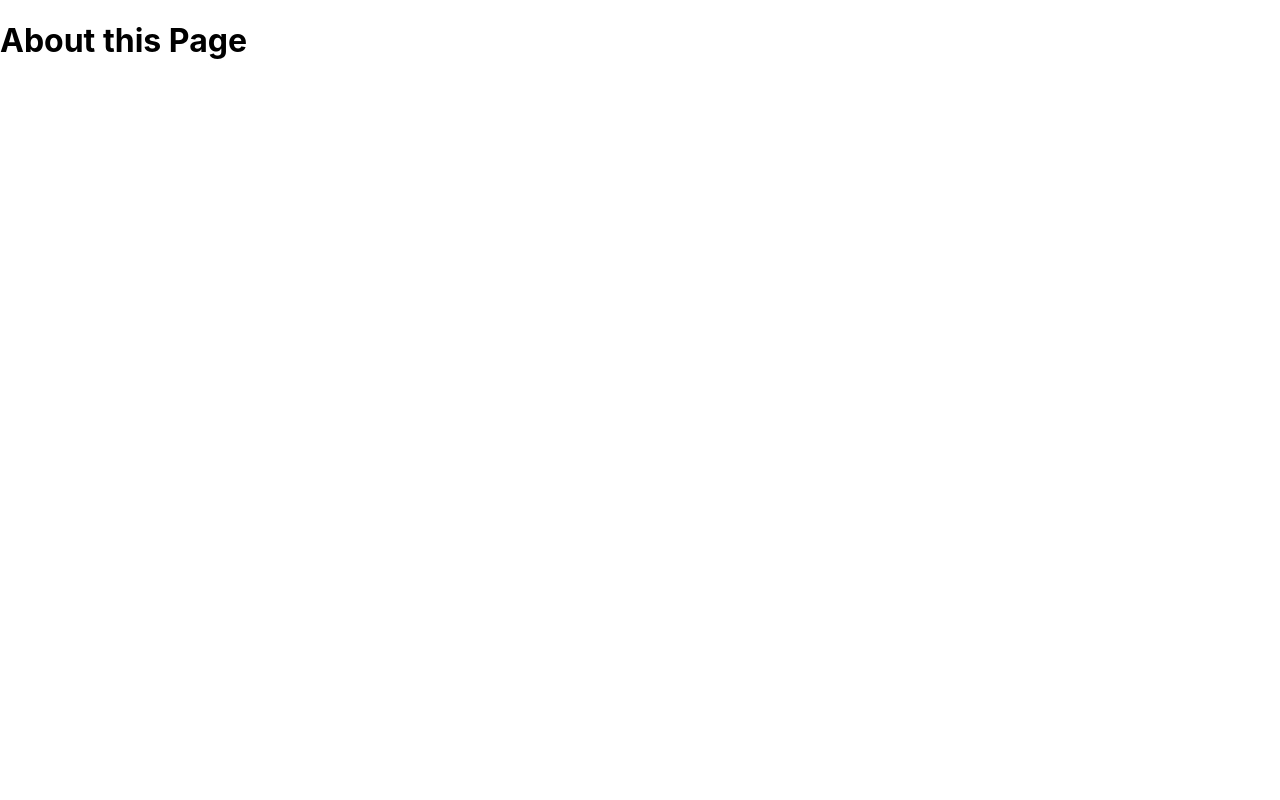
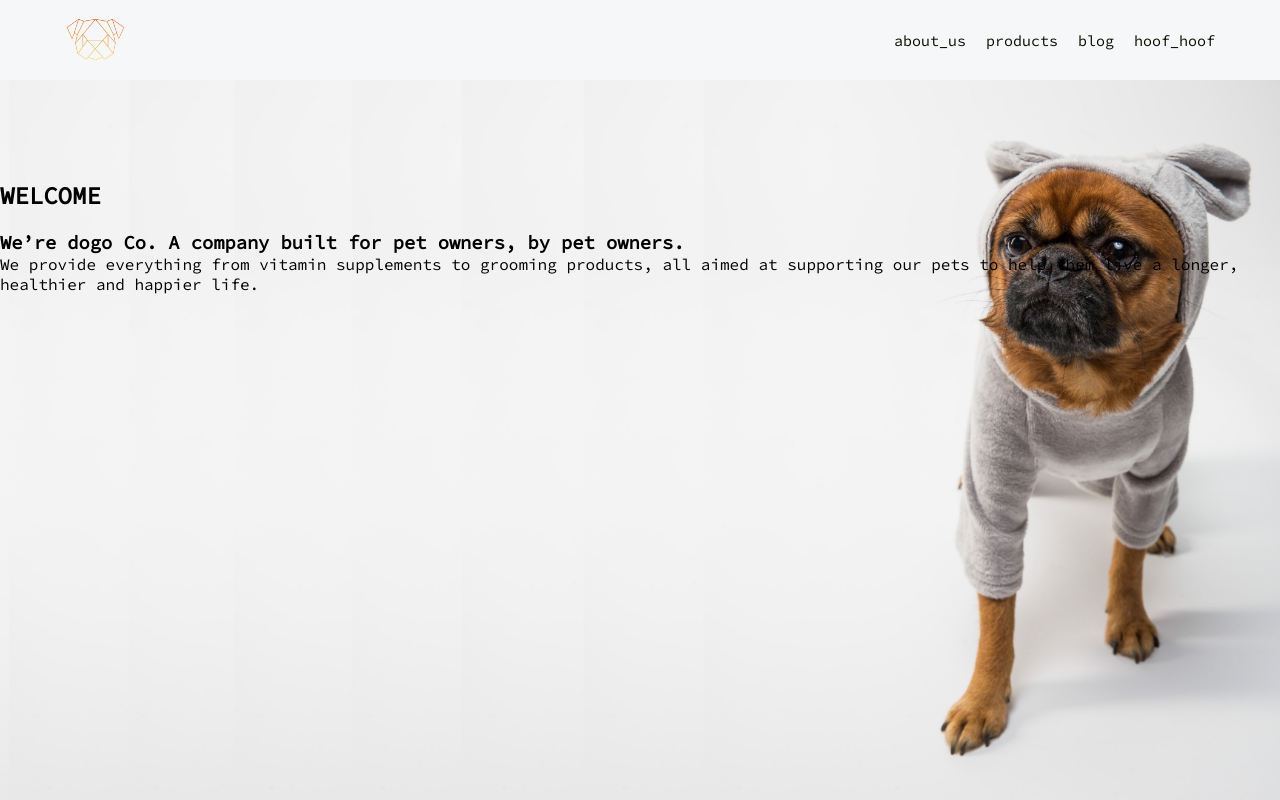
Before and after one commit to lsmucassi/nextjs-dado, a Next.js app: page /about in a window 1280 px wide. Shown: the top 800 px of the page. Built offline with nearby package versions, Linux system fonts and the light colour scheme.

Commit message:
layout: hero

```diff
--- /dev/null
+++ b/components/Footer.js
@@ -0,0 +1,18 @@
+import styles from '../styles/Home.module.css'
+
+export default function Footer() {
+    return(
+        <>
+            <footer className={styles.footer}>
+                <a
+                href="https://vercel.com?utm_source=create-next-app&utm_medium=default-template&utm_campaign=create-next-app"
+                target="_blank"
+                rel="noopener noreferrer"
+                >
+                Powered by{' '}
+                <img src="/images/favicon.ico" alt="Vercel Logo" className={styles.logo} />
+                </a>
+            </footer>
+        </>
+    )
+}
--- /dev/null
+++ b/components/Hero.js
@@ -0,0 +1,18 @@
+import styles from '../styles/Home.module.css'
+
+export default function Hero() {
+    return(
+        <>
+            <section className={styles.section}>
+                <div className={styles.content} >
+                    <div className={styles.info} >
+                        <h1 >WELCOME</h1> <br />
+                        <h3>We’re dogo Co. A company built for pet owners, by pet owners.</h3>
+                        <p>We provide everything from vitamin supplements to grooming products, all aimed at supporting our
+                            pets to help them live a longer, healthier and happier life.</p>
+                    </div>
+                </div>
+            </section>
+        </>
+    )
+}
--- /dev/null
+++ b/components/Layout.js
@@ -0,0 +1,23 @@
+
+import Navbar from './Navbar'
+import styles from '../styles/Home.module.css'
+import Footer from './Footer'
+import Hero from './Hero'
+
+const Layout = ({ children }) => {
+    return(
+        <>
+            <Navbar />
+            <Hero />
+            <main className={styles.main}>
+                <div className={styles.grid}>
+
+                </div>
+            </main>
+            <Footer />
+            {children}
+        </>
+    )
+}
+
+export default Layout
--- /dev/null
+++ b/components/Navbar.js
@@ -0,0 +1,31 @@
+import Image from 'next/image'
+import styles from '../styles/Home.module.css'
+
+export default function Navbar() {
+    return(
+        <>
+            <header id="header">
+                <nav>
+                    <input type="checkbox" id="check" />
+                    <label for="check" >
+                        <i className={styles.materialicons} id="btn" >dehaze</i>
+                        <i className={styles.materialicons} id="cancel" >close</i>
+                    </label>
+                    <div className={styles.img}>
+                        <Image  src="/images/dogo-grad.png" alt="me" width="64" height="64" />
+                    </div>
+                    <ul>
+                        <li><a href="">about_us</a>
+                        </li>
+                        <li><a href="">products</a>
+                        </li>
+                        <li><a href="">blog</a>
+                        </li>
+                        <li><a href="">hoof_hoof</a>
+                        </li>
+                    </ul>
+                </nav>
+            </header>
+        </>
+    )
+}
--- a/pages/about.js
+++ b/pages/about.js
@@ -1,13 +1,15 @@
 import Head from 'next/head'
+import Layout from '../components/Layout'
 
 export default function About() {
     return(
-        <div>
+        <>
             <Head>
-                <title>About dogo | hoof hoof</title>
-                <link rel="icon" href="/favicon.ico" />
-            </Head>
-            <h1>About this Page</h1>
-        </div>
+                    <title>About dogo | hoof hoof</title>
+                    <link rel="icon" href="/images/favicon.ico" />
+                </Head>
+            <Layout />
+
+        </>
     )
 }
--- a/styles/Home.module.css
+++ b/styles/Home.module.css
@@ -1,3 +1,50 @@
+
+/* nav */
+
+.img {
+  position: absolute;
+  top: 8px;
+  left: 5%;
+}
+
+
+/* icons fallback */
+@font-face {
+  font-family: 'Material Icons';
+  font-style: normal;
+  font-weight: 400;
+  src: url(https://fonts.gstatic.com/s/materialicons/v77/flUhRq6tzZclQEJ-Vdg-IuiaDsNcIhQ8tQ.woff2) format('woff2');
+}
+
+.materialicons {
+  font-family: 'Material Icons';
+  font-weight: normal;
+  font-style: normal;
+  font-size: 24px;
+  line-height: 1;
+  letter-spacing: normal;
+  text-transform: none;
+  display: inline-block;
+  white-space: nowrap;
+  word-wrap: normal;
+  direction: ltr;
+  -webkit-font-feature-settings: 'liga';
+  -webkit-font-smoothing: antialiased;
+}
+
+.section {
+  /* position: relative; */
+  width: 100%;
+  min-height: 100vh;
+  padding-top: 180px;
+  display: flex;
+  flex-direction: column;
+  justify-content: flex-start;
+  background: url("../public/images/hero-1.png") no-repeat;
+  background-size: cover;
+  background-position: center;
+}
+
 .container {
   min-height: 100vh;
   padding: 0 0.5rem;
--- a/styles/globals.css
+++ b/styles/globals.css
@@ -1,9 +1,13 @@
+@import url('https://fonts.googleapis.com/css2?family=Source+Code+Pro&display=swap');
+
 html,
-body {
+* {
   padding: 0;
   margin: 0;
-  font-family: -apple-system, BlinkMacSystemFont, Segoe UI, Roboto, Oxygen,
-    Ubuntu, Cantarell, Fira Sans, Droid Sans, Helvetica Neue, sans-serif;
+  font-family: 'Source Code Pro', monospace;
+  /* font-family: -apple-system, BlinkMacSystemFont, Segoe UI, Roboto, Oxygen,
+    Ubuntu, Cantarell, Fira Sans, Droid Sans, Helvetica Neue, sans-serif; */
+  box-sizing: border-box;
 }
 
 a {
@@ -14,3 +18,116 @@ a {
 * {
   box-sizing: border-box;
 }
+
+/* // ------------------ */
+header {
+  position: fixed;
+  width: 100%;
+}
+
+nav {
+  height: 80px;
+  background: #f6f7f8;
+}
+
+nav ul {
+  float: right;
+  margin-right: 55px;
+}
+
+nav ul li {
+  display: inline;
+  line-height: 80px;
+  margin: 0 10px;
+}
+
+nav ul li a {
+  position: relative;
+  color: rgb(13, 14, 1);
+  padding: 5px 0;
+  font-size: 15px;
+}
+
+nav ul li a:before {
+  position: absolute;
+  content: ' ';
+  left: 0;
+  bottom: 0;
+  height: 3px;
+  width: 100%;
+  background: rgb(82, 85, 88);
+  transform: scaleX(0);
+  transform-origin: right;
+  transition: transform .4s linear;
+}
+
+nav ul li a:hover:before {
+  transform: scaleX(1);
+  transform-origin: left;
+}
+
+label #btn,
+label #cancel {
+  color: white;
+  font-size: 30px;
+  float: right;
+  line-height: 80px;
+  margin-right: 40px;
+  cursor: pointer;
+  display: none;
+}
+
+#check {
+  display: none;
+
+}
+
+@media (max-width: 1118px) {
+  nav .img {
+    left: 5%;
+  }
+}
+
+@media (max-width: 940px) {
+  nav .img {
+    left: 3%;
+    top: 20px;
+    width: 130px;
+  }
+  nav ul li a {
+    font-size: 11px;
+  }
+}
+
+@media (max-width: 800px) {
+  label #btn{
+    display: block;
+  }
+  ul {
+    position: fixed;
+    width: 100%;
+    height: 100vh;
+    background: #6b7c8d;;
+    top: 80px;
+    left: -100%;
+    text-align: center;
+    transition: all .5s;
+  }
+  nav ul li {
+    display: block;
+    margin: 50px 0;
+    line-height: 30px;
+  }
+  nav ul li a {
+    font-size: 20px;
+  }
+  #check:checked ~ ul {
+    left: 0%;
+  }
+  #check:checked ~ label #btn {
+    display: none;
+  }
+  #check:checked ~ label #cancel {
+    display: block;
+  }
+}
```
Also changed, not shown: components/Petlab.js (added), public/images/hero-1.png (added), public/images/hero.png (added).
